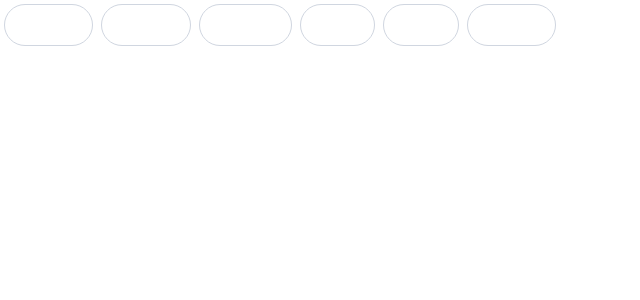
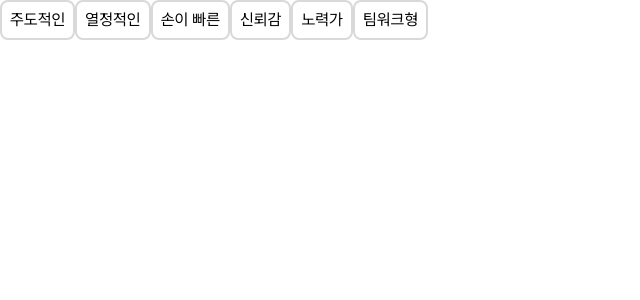
Before and after one commit to yoo-nji/Uandmy_Frontend, a Next.js app: page / in a window 1280 px wide. Shown: the top 300 px of the page, without its empty margins (0-640 px from the left). Built offline with nearby package versions, Linux system fonts and the light colour scheme.

Commit message:
[🎨style]: Tag 스타일링 수정

```diff
--- a/src/components/common/Tag/index.tsx
+++ b/src/components/common/Tag/index.tsx
@@ -7,7 +7,7 @@ interface tagProps {
 const Tag = ({ label, selected, onClick }: tagProps) => {
   return (
     <button
-      className={`px-4 py-2 m-1 rounded-full border transition ${selected ? 'bg-primary text-white border-primary' : '*:bg-grey text-white border-grey'} `}
+      className={`w-auto h-[2.5rem] cursor-pointer box-border border-2 rounded-lg px-2 ${selected ? 'bg-primaryHover text-primary border-primary' : '*:bg-grey text-black border-greyBorder'} `}
       onClick={onClick}>
       {label}
     </button>
--- a/tailwind.config.ts
+++ b/tailwind.config.ts
@@ -10,9 +10,11 @@ const config: Config = {
     colors: {
       primary: '#6224FD',
       secondary: '#F472B6',
+      primaryHover: '#EFE9FF',
       white: '#FFFFFF',
       black: '#000000',
       grey: '#D0D6E0',
+      greyBorder: '#D9D9D9',
     },
     extend: {
       backgroundImage: {
```
